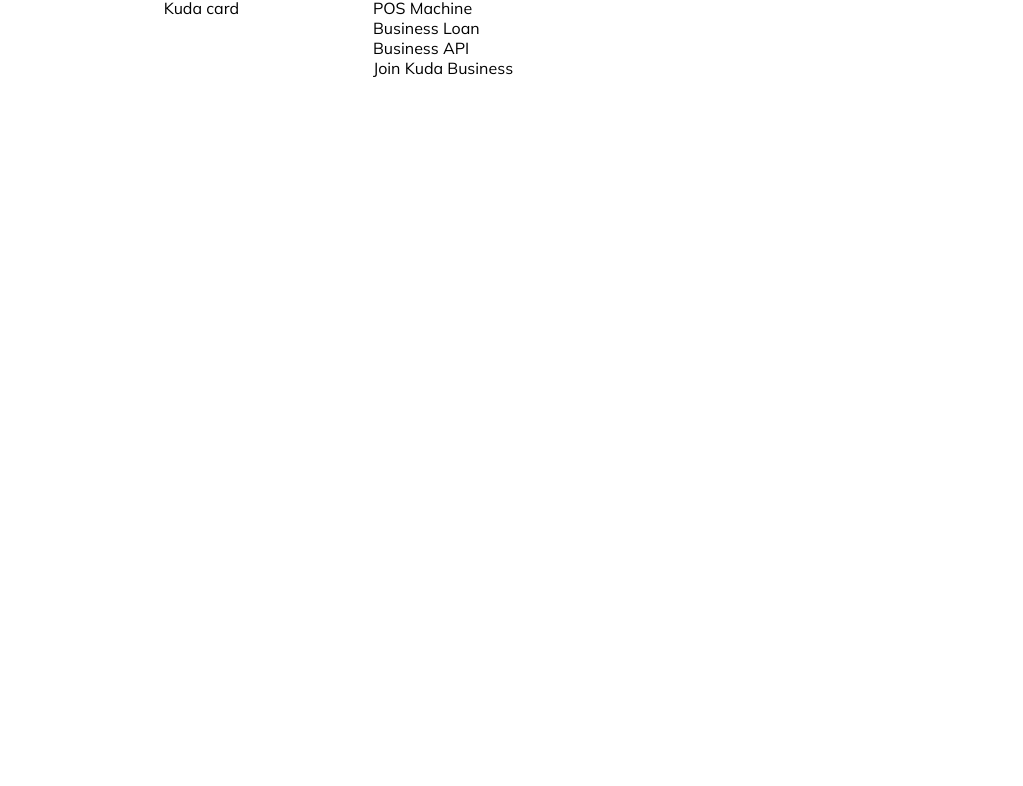
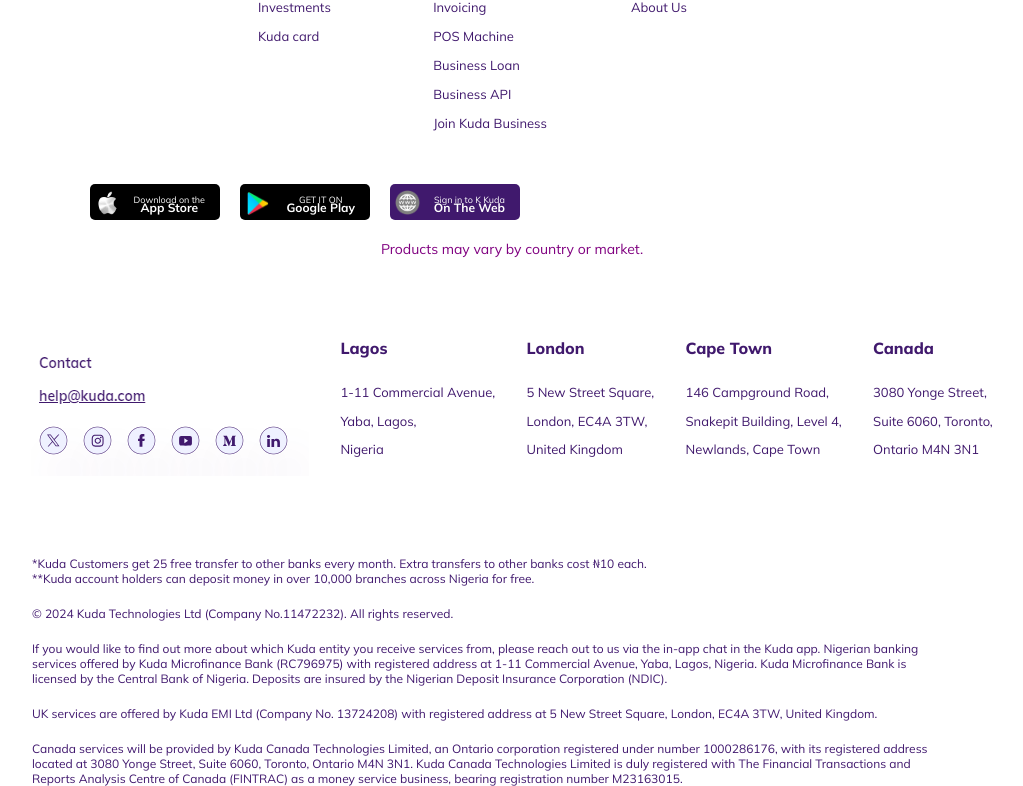
Before and after one commit to okechukwu-okolie/kudaLanding, a React (Vite) app: page /help in a window 1280 px wide. Shown: the part 7694-8480 px from the top of the page, without its empty margins (128-1151 px from the left). Before the commit the page ends 7772 px from the top, so only its background shows below. Built offline with nearby package versions, Linux system fonts and the light colour scheme.

Commit message:
adding the final footer with responsiveness

```diff
--- /dev/null
+++ b/src/AddressAndSocials.jsx
@@ -0,0 +1,43 @@
+import styled from 'styled-components'
+import Address from './Components/Address'
+
+
+function AddressAndSocials(){
+
+    return(
+        <Container>
+            <img src="/public/socials.png" alt="" />
+            <Address location='Lagos'
+                    address1='1-11 Commercial Avenue,'
+                    address2='Yaba, Lagos,'
+                    address3='Nigeria'/>
+
+            <Address location='London'
+                    address1='5 New Street Square,'
+                    address2='London, EC4A 3TW,'
+                    address3='United Kingdom'/>
+
+            <Address location='Cape Town'
+                    address1='146 Campground Road,'
+                    address2='Snakepit Building, Level 4,'
+                    address3='Newlands, Cape Town'/>
+
+            <Address location='Canada'
+                                address1='3080 Yonge Street,'
+                                address2='Suite 6060, Toronto,'
+                                address3='Ontario M4N 3N1'/>
+
+        </Container>
+    )
+}
+
+export default AddressAndSocials
+
+const Container = styled.div`
+        display: flex;
+        justify-content: space-evenly;
+        flex-wrap: wrap;
+        width:80%;
+        margin: auto;
+        margin-top: 80px;
+`
--- a/src/App.jsx
+++ b/src/App.jsx
@@ -9,6 +9,8 @@
 import More from './Components/More'
 import MoneyApp from './MoneyApp'
 import FooterLinkCards from './FooterLinkCards'
+import AddressAndSocials from './AddressAndSocials'
+import FinalFooter from './FinalFooter'
 
 
 function App() {
@@ -25,6 +27,8 @@
       <More/>
       <MoneyApp/>
       <FooterLinkCards/>
+      <AddressAndSocials/>
+      <FinalFooter/>
 
     </>
   )
--- /dev/null
+++ b/src/Components/Address.jsx
@@ -0,0 +1,32 @@
+import styled from 'styled-components'
+
+
+function Address(props){
+
+    return(
+        <Container>
+            <h2>{props.location}</h2>
+            <p>{props.address1}</p>
+            <p>{props.address2}</p>
+            <p>{props.address3}</p>
+        </Container>
+    )
+}
+
+export default Address
+
+const Container = styled.div`
+
+        color: #40196D;
+
+
+    h2{
+        font-size: 16px;
+        font-weight: 800;
+        margin-bottom: 20px;
+    }
+    p{
+        font-size: 13px;
+        line-height: 2.2;
+    }
+`
--- a/src/Components/FooterLinkCard.jsx
+++ b/src/Components/FooterLinkCard.jsx
@@ -22,6 +22,24 @@
 
 export default FooterLinkCard
 const Container = styled.div`
+    margin-bottom: 40px;
 
+    @media (max-width: 768px) {
 
+    }
+
+h1{
+    font-size: 17px;
+    font-weight: 800;
+    margin-bottom: 13px;
+    color: #40196D;
+    @media (max-width: 768px) {
+        font-size: 17px;
+}
+}
+p{
+    font-size: 13px;
+    margin-bottom: 13px;
+    color: #40196D;
+}
 `
--- a/src/Components/More.jsx
+++ b/src/Components/More.jsx
@@ -84,7 +84,7 @@
     }
     p{
         color: grey;
-        font-size: 15px;
+        font-size: 13px;
         font-size: 900;
         margin-bottom: 10px;
     }
@@ -92,4 +92,5 @@
 const CardContainer =styled.div`
     display: flex;
     justify-content: space-evenly;
+    flex-wrap: wrap;
 `
--- /dev/null
+++ b/src/FinalFooter.jsx
@@ -0,0 +1,46 @@
+import styled from 'styled-components'
+
+
+function FinalFooter(){
+
+    return(
+        <Container>
+            <p>
+            *Kuda Customers get 25 free transfer to other banks every month. Extra transfers to other banks cost ₦10 each.
+            </p>
+            <p>
+            **Kuda account holders can deposit money in over 10,000 branches across Nigeria for free.
+            </p>
+            <br />
+            <p>
+            © 2024 Kuda Technologies Ltd (Company No.11472232). All rights reserved.
+            </p>
+            <br />
+            <p>
+            If you would like to find out more about which Kuda entity you receive services from, please reach out to us via the in-app chat in the Kuda app. Nigerian banking services offered by Kuda Microfinance Bank (RC796975) with registered address at 1-11 Commercial Avenue, Yaba, Lagos, Nigeria. Kuda Microfinance Bank is licensed by the Central Bank of Nigeria. Deposits are insured by the Nigerian Deposit Insurance Corporation (NDIC).
+            </p>
+            <br />
+            <p>
+            UK services are offered by Kuda EMI Ltd (Company No. 13724208) with registered address at 5 New Street Square, London, EC4A 3TW, United Kingdom.
+            </p>
+            <br />
+            <p>
+            Canada services will be provided by Kuda Canada Technologies Limited, an Ontario corporation registered under number 1000286176, with its registered address located at 3080 Yonge Street, Suite 6060, Toronto, Ontario M4N 3N1. Kuda Canada Technologies Limited is duly registered with The Financial Transactions and Reports Analysis Centre of Canada (FINTRAC) as a money service business, bearing registration number M23163015.
+            </p>
+
+        </Container>
+    )
+}
+export default FinalFooter
+
+const Container = styled.div`
+    width: 75%;
+    margin: auto;
+    margin-top: 80px;
+
+    p{
+        font-size: 12px;
+        margin-right: 40px;
+        color: #40186E;
+    }
+`
--- a/src/FooterLinkCards.jsx
+++ b/src/FooterLinkCards.jsx
@@ -6,11 +6,12 @@
 
     return(
         <Container>
+
+            <FootFlex>
             <div>
                 <img src="/public/kudaLogo.png" alt="" />
                 <span>kuda.</span>
             </div>
-            <FootFlex>
                 <FooterLinkCard  heading='Personal'
                                 text1='Discover Personal'
                                 text2='Transfer & Spend'
@@ -61,28 +62,75 @@
                                                 text7=''
                                                 text8=''/>
             </FootFlex>
+
+            <AppStores>
+                    <Flex1>
+                        <div>
+                            <img src="/public/apple.png" alt="" />
+                        </div>
+                        <div>
+                            <p>
+                                Download on the
+                            </p>
+                            <h3>
+                                App   Store
+                            </h3>
+                        </div>
+                    </Flex1>
+                    <Flex2>
+                    <div>
+                            <img src="/public/playstore.png" alt="" />
+                        </div>
+                        <div>
+                            <p>
+                                GET IT ON
+                            </p>
+                            <h3>
+                                Google Play
+                            </h3>
+                        </div>
+                    </Flex2>
+                    <Flex3>
+                        <div>
+                            <img src="/public/www.png" alt="" />
+                        </div>
+                        <div>
+                            <p>
+                                Sign in to K Kuda
+                            </p>
+                            <h3>
+                                On The Web
+                            </h3>
+                        </div>
+                    </Flex3>
+                </AppStores>
+                <LastNote>
+                    Products may vary by country or market.
+                </LastNote>
         </Container>
     )
 }
 
 export default FooterLinkCards
 const Container = styled.div`
+        width: 80%;
+        margin: auto;
+        margin-top: 80px;
 
-        margin-top: 80px;
-        display: flex;
-        justify-content: space-evenly;
 
         div{
-
+            /* display: flex; */
         }
         span{
             font-size: 35px;
             font-weight: 900;
-            margin-left: -8px;
-            margin-top: -20px;
+            color:#40196D;
+            /* margin-left: -8px; */
+            /* margin-top: -20px; */
         }
         img{
             width: 45px;
+            margin: -10px;
         }
 
 `
@@ -90,5 +138,149 @@
 const FootFlex = styled.div`
     display: flex;
     justify-content: space-evenly;
-    flex-basis: 80%;
+    flex-wrap: wrap;
+
 `
+const AppStores = styled.div`
+    display:flex;
+    justify-content: left;
+    text-align: center;
+    margin-left: 90px;
+
+    @media (max-width:768px){
+
+        display: block;
+
+    }
+
+`
+
+
+const Flex1 = styled.div`
+    display: flex;
+    justify-content: space-between;
+    background-color: black;
+    width: 100px;
+    padding: 5px 15px;
+    border-radius: 5px;
+    margin-right: 20px;
+    margin-bottom: 10px;
+
+    @media (max-width:768px){
+        padding: 3px 13px;
+
+        img{
+        padding-top: 5px;
+        width: 25px;
+        text-align: center;
+    }
+    }
+
+    img{
+        padding-top: 5px;
+        width: 25px;
+        text-align: center;
+    }
+    p{
+        color: white;
+        font-size: 9px;
+        /* text-align: center; */
+        padding-top: 5px;
+        margin: 0px;
+    }
+    h3{
+        color: white;
+        font-size: 12px;
+        padding: 0px;
+        margin-top: -5px;
+    }
+
+
+`
+
+
+const Flex2 = styled.div`
+     display: flex;
+     justify-content: space-between;
+    background-color: black;
+    width: 100px;
+    padding: 5px 15px;
+    border-radius: 5px;
+    margin-right: 20px;
+    margin-bottom: 10px;
+
+    @media (max-width:768px){
+        padding: 3px 13px;
+
+        img{
+        padding-top: 5px;
+        width: 25px;
+        text-align: center;
+    }
+    }
+
+    img{
+        padding-top: 5px;
+        width: 25px;
+        text-align: center;
+    }
+    p{
+        color: white;
+        font-size: 9px;
+        /* text-align: center; */
+        padding-top: 5px;
+
+    }
+    h3{
+        color: white;
+        font-size: 12px;
+        padding: 0px;
+        margin-top: -5px;
+    }
+`
+
+const Flex3 = styled.div`
+     display: flex;
+     justify-content: space-between;
+    background-color: #40196D;
+    width: 100px;
+    padding: 5px 15px;
+    border-radius: 5px;
+    margin-right: 20px;
+    margin-bottom: 10px;
+
+    @media (max-width:768px){
+        padding: 3px 13px;
+
+        img{
+        padding-top: 5px;
+        width: 25px;
+        text-align: center;
+    }
+    }
+
+    img{
+        padding-top: 5px;
+        width: 25px;
+        text-align: center;
+    }
+    p{
+        color: white;
+        font-size: 9px;
+        /* text-align: center; */
+        padding-top: 5px;
+
+    }
+    h3{
+        color: white;
+        font-size: 12px;
+        padding: 0px;
+        margin-top: -5px;
+    }
+`
+const LastNote = styled.div`
+    text-align: center;
+    color: purple;
+    margin: 10px 0px;
+    font-size: 14px;
+`
--- a/src/MoneyApp.jsx
+++ b/src/MoneyApp.jsx
@@ -30,10 +30,28 @@
     display:flex;
     justify-content: space-evenly;
     align-items: center;
+    flex-wrap: wrap;
     margin: auto;
     margin-top: 100px;
     margin-bottom: 80px;
     border-radius: 10px;
+
+    @media (max-width:768px){
+        img{
+            width: 100%;
+            margin-top: 60px;
+        }
+        h2{
+            text-align: center;
+        }
+        p{
+            text-align: center;
+            font-size: 14px;
+        }
+        button{
+           margin-left: 50%;
+        }
+    }
 
 
     h2{
```
Also changed, not shown: public/socials.png (added), public/www.png (added).
